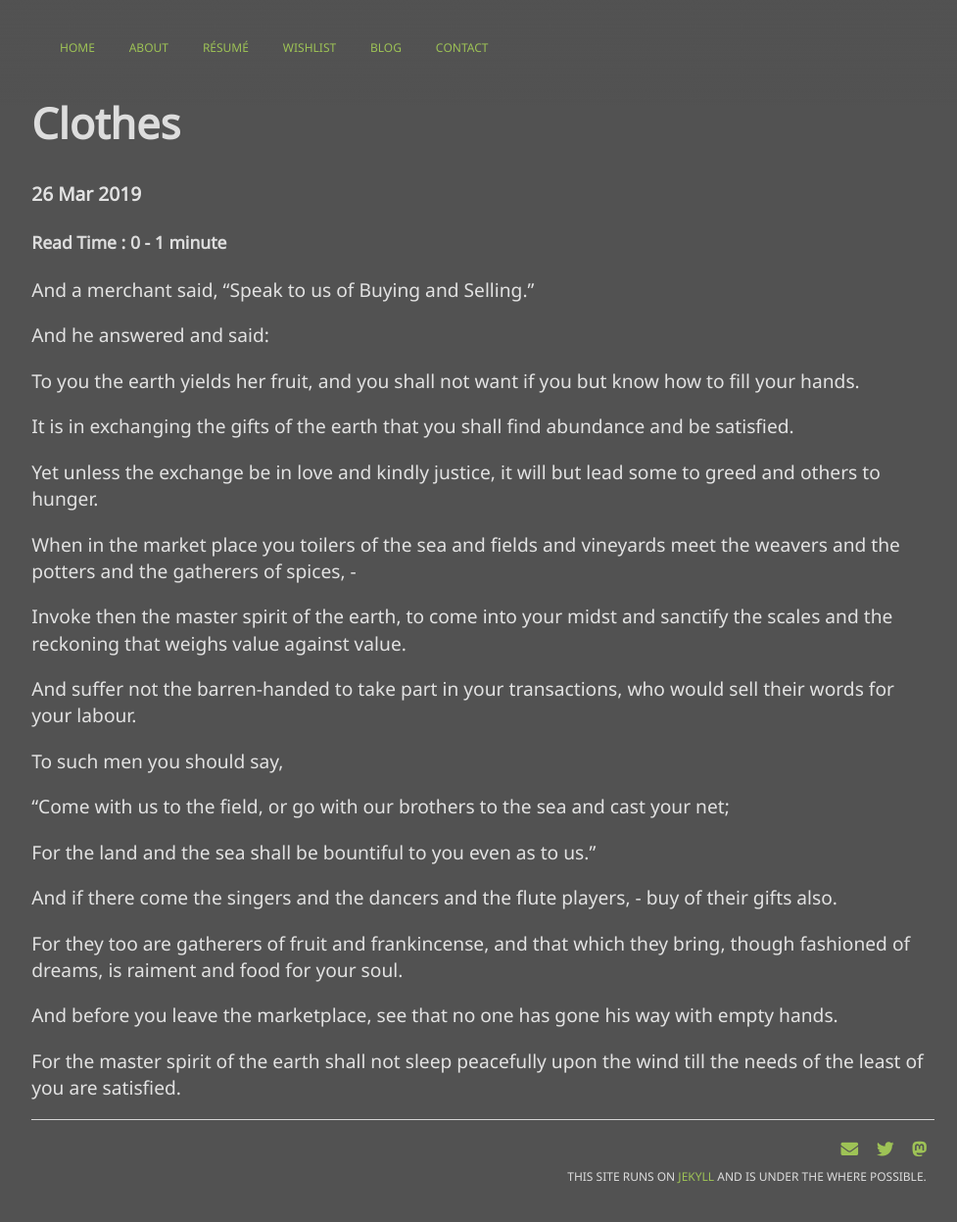
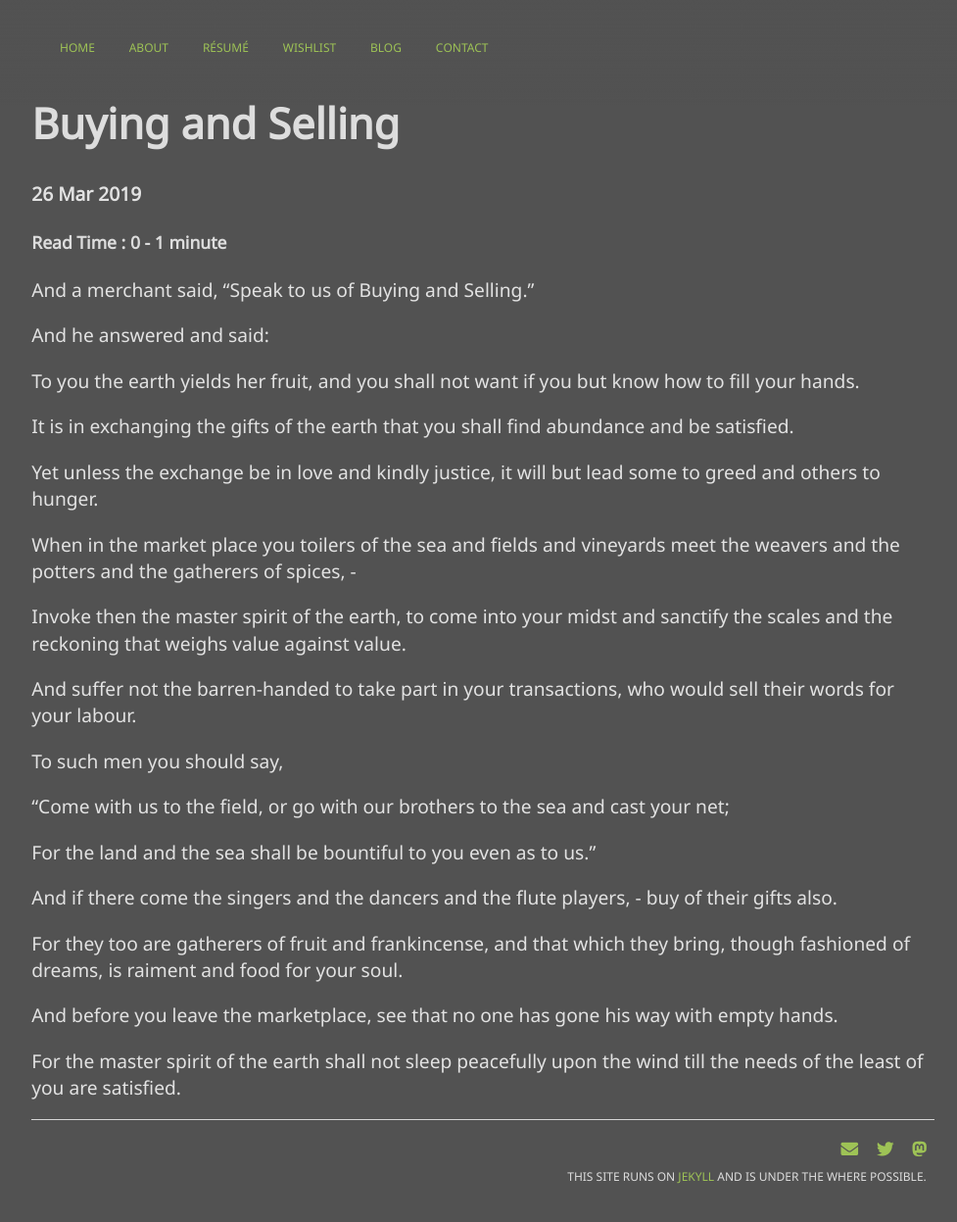
Before and after one commit to mstfacmly/mstfacmly.github.io, a Jekyll site: the page built from _posts/2019-03-26-Buying-And-Selling.md, in a window 1280 px wide and 1272 px high. Shown: the top 1247 px of the window at 98% size, without its empty margins (147-1124 px from the left). Built offline with Jekyll 4.4.1, drawn with Linux system fonts in a browser that asks for light colours; nearby versions of some CDN libraries; a script that is not in the unit is left out.

Commit message:
fix buying and selling post

```diff
--- a/_posts/2019-03-26-Buying-And-Selling.md
+++ b/_posts/2019-03-26-Buying-And-Selling.md
@@ -1,7 +1,7 @@
 ---
 layout: post
-title: Clothes
-tags: [khalil gibran, the prophet, clothes, poetry]
+title: Buying and Selling
+tags: [khalil gibran, the prophet, buying, selling, buying and selling, poetry]
 ---
 And a merchant said, "Speak to us of Buying and Selling."
 
```
